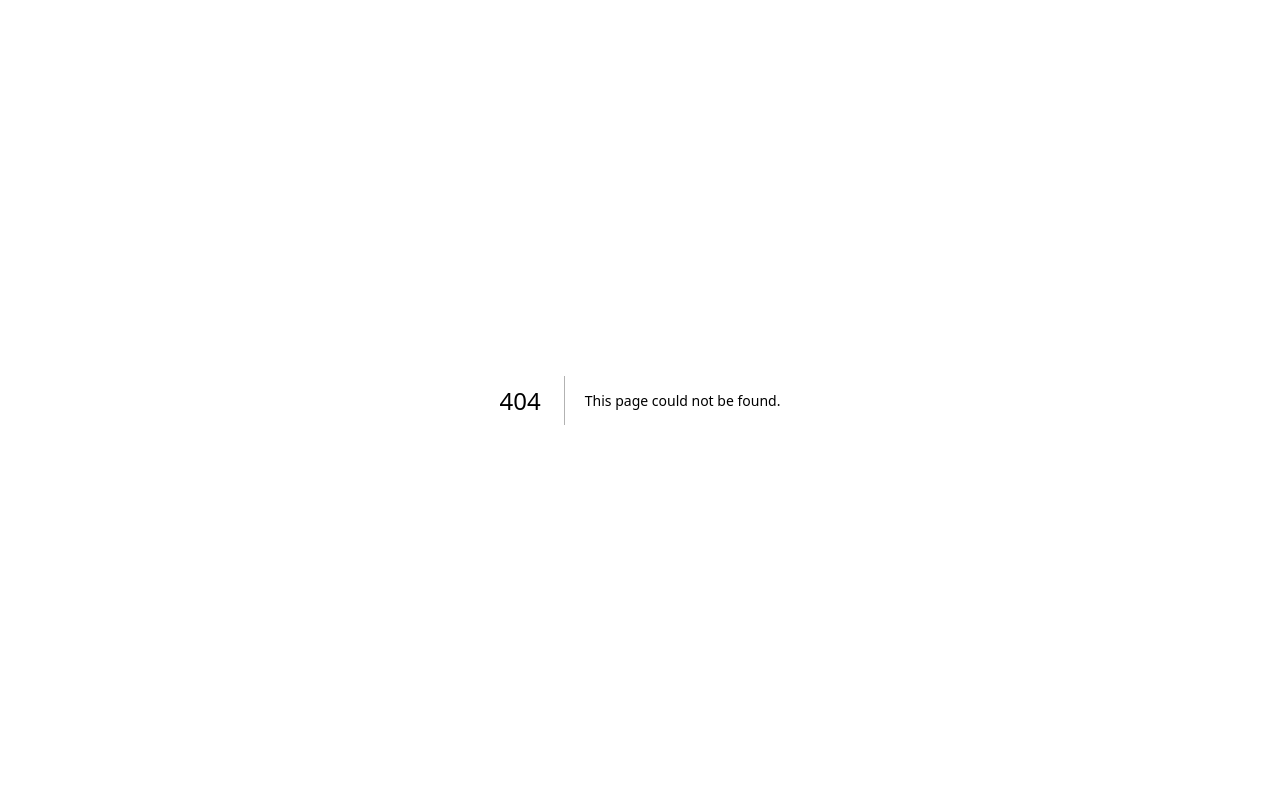
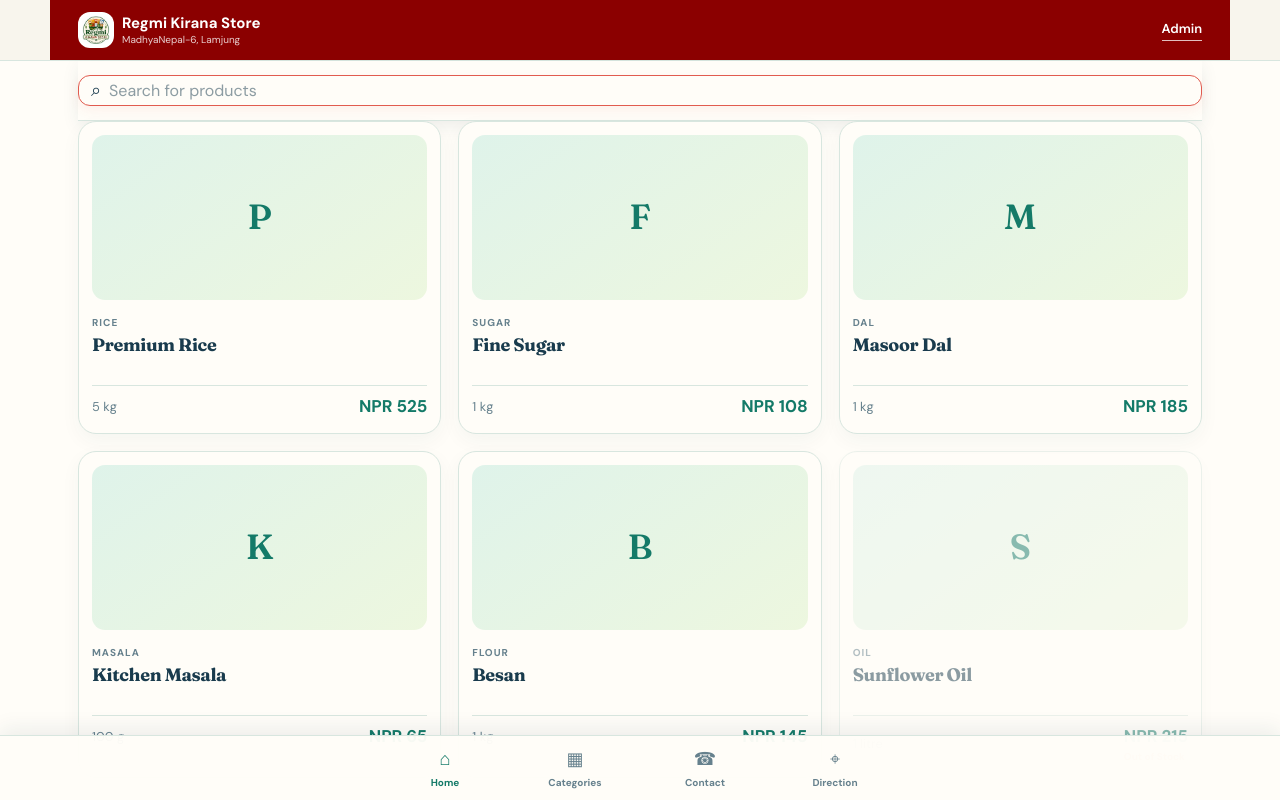
Before and after one commit to Binod1112/regmi-kirana-store, a Next.js app in the folder web/: page /regmi-kirana-store/store in a window 1280 px wide. Before the commit this address had no page. Shown: the top 800 px of the page. Built offline with nearby package versions, Linux system fonts and the light colour scheme; no server answers; the database is empty.

Commit message:
Fix GitHub Pages project paths

```diff
--- a/web/next.config.ts
+++ b/web/next.config.ts
@@ -2,6 +2,7 @@ import type { NextConfig } from "next";
 
 const nextConfig: NextConfig = {
   output: "export",
+  basePath: "/regmi-kirana-store",
   trailingSlash: true,
   images: { unoptimized: true },
   allowedDevOrigins: ["192.168.1.79"],
--- a/web/src/app/components/store-navigation.tsx
+++ b/web/src/app/components/store-navigation.tsx
@@ -2,11 +2,12 @@
 
 import Image from "next/image";
 import { storeCopy } from "./store-copy";
+import { sitePath } from "../../lib/site-path";
 
 export function StoreHeader() {
-  return <header className="topbar"><a className="brand" href="/store" aria-label="Regmi Kirana Store home"><Image src="/Store logo.png" alt="Regmi Kirana Store logo" width={44} height={44} priority /><span><strong>Regmi Kirana Store</strong><small>MadhyaNepal-6, Lamjung</small></span></a><div className="top-actions"><a className="admin-link" href="/admin" target="_blank" rel="noreferrer">{storeCopy.admin}</a></div></header>;
+  return <header className="topbar"><a className="brand" href={sitePath("/store")} aria-label="Regmi Kirana Store home"><Image src="/Store logo.png" alt="Regmi Kirana Store logo" width={44} height={44} priority /><span><strong>Regmi Kirana Store</strong><small>MadhyaNepal-6, Lamjung</small></span></a><div className="top-actions"><a className="admin-link" href={sitePath("/admin")} target="_blank" rel="noreferrer">{storeCopy.admin}</a></div></header>;
 }
 
 export function StoreBottomNav({ active }: { active: "home" | "categories" | "contact" | "direction" }) {
-  return <nav className="bottom-nav" aria-label="Store navigation"><a className={`bottom-nav-item ${active === "home" ? "active" : ""}`} href="/store"><span>⌂</span><small>{storeCopy.home}</small></a><a className={`bottom-nav-item ${active === "categories" ? "active" : ""}`} href="/categories"><span>▦</span><small>{storeCopy.categories}</small></a><a className={`bottom-nav-item ${active === "contact" ? "active" : ""}`} href="/contact"><span>☎</span><small>{storeCopy.contact}</small></a><a className={`bottom-nav-item ${active === "direction" ? "active" : ""}`} href="/direction"><span>⌖</span><small>{storeCopy.direction}</small></a></nav>;
+  return <nav className="bottom-nav" aria-label="Store navigation"><a className={`bottom-nav-item ${active === "home" ? "active" : ""}`} href={sitePath("/store")}><span>⌂</span><small>{storeCopy.home}</small></a><a className={`bottom-nav-item ${active === "categories" ? "active" : ""}`} href={sitePath("/categories")}><span>▦</span><small>{storeCopy.categories}</small></a><a className={`bottom-nav-item ${active === "contact" ? "active" : ""}`} href={sitePath("/contact")}><span>☎</span><small>{storeCopy.contact}</small></a><a className={`bottom-nav-item ${active === "direction" ? "active" : ""}`} href={sitePath("/direction")}><span>⌖</span><small>{storeCopy.direction}</small></a></nav>;
 }
--- a/web/src/app/page.tsx
+++ b/web/src/app/page.tsx
@@ -2,9 +2,10 @@
 
 import { useEffect, useState } from "react";
 import { defaultSettings, getStoreSettings } from "../lib/store-data";
+import { sitePath } from "../lib/site-path";
 
 export default function Home() {
   const [settings, setSettings] = useState(defaultSettings);
   useEffect(() => { getStoreSettings().then(setSettings).catch(() => undefined); }, []);
-  return <main className="welcome-page"><div className="welcome-overlay" /><section className="welcome-content" aria-labelledby="welcome-title"><img className="welcome-logo" src="/Store logo.png" alt="Regmi Kirana Store logo" /><p className="welcome-store-name">Regmi Kirana Store</p><p className="welcome-kicker">YOUR NEIGHBORHOOD GROCERY STORE</p><h1 id="welcome-title">{settings.tagline}</h1><p className="welcome-description">Fresh everyday essentials for the people of Bhorletar.</p><div className="welcome-actions"><a className="button welcome-primary" href="/store">Start Shopping</a><a className="button welcome-secondary" href={settings.mapUrl}>Get Direction<span className="location-pin" aria-hidden="true" /></a></div></section></main>;
+  return <main className="welcome-page"><div className="welcome-overlay" /><section className="welcome-content" aria-labelledby="welcome-title"><img className="welcome-logo" src={sitePath("/Store logo.png")} alt="Regmi Kirana Store logo" /><p className="welcome-store-name">Regmi Kirana Store</p><p className="welcome-kicker">YOUR NEIGHBORHOOD GROCERY STORE</p><h1 id="welcome-title">{settings.tagline}</h1><p className="welcome-description">Fresh everyday essentials for the people of Bhorletar.</p><div className="welcome-actions"><a className="button welcome-primary" href={sitePath("/store")}>Start Shopping</a><a className="button welcome-secondary" href={settings.mapUrl}>Get Direction<span className="location-pin" aria-hidden="true" /></a></div></section></main>;
 }
--- /dev/null
+++ b/web/src/lib/site-path.ts
@@ -0,0 +1,5 @@
+const githubPagesBasePath = "/regmi-kirana-store";
+
+export function sitePath(path: string) {
+  return `${githubPagesBasePath}${path.startsWith("/") ? path : `/${path}`}`;
+}
```
